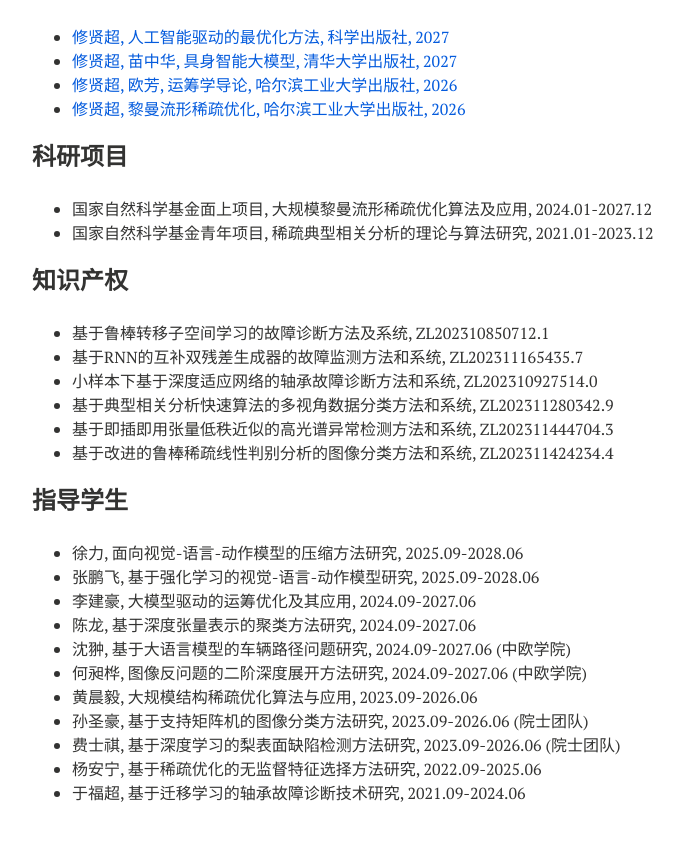
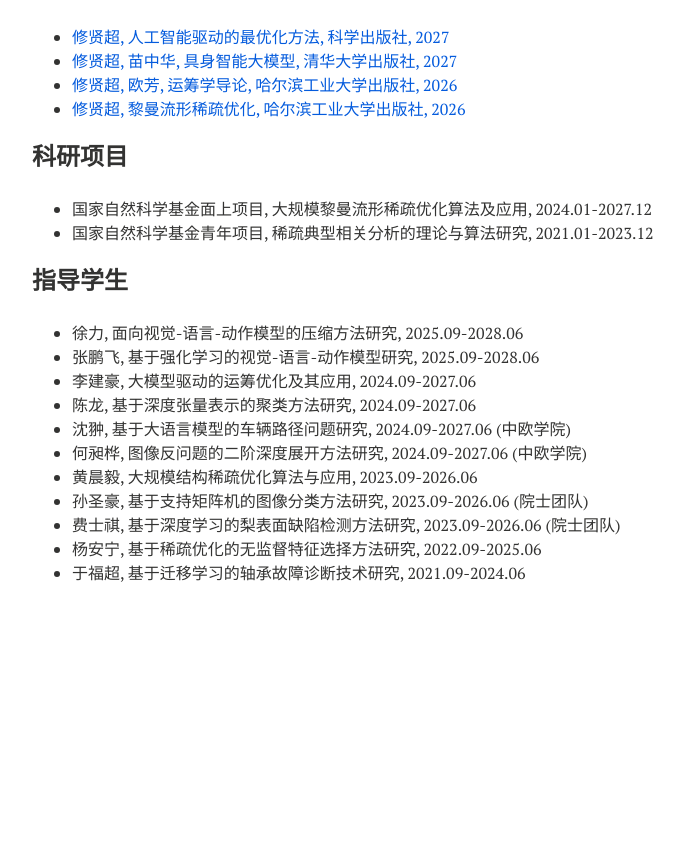
Before and after one commit to xianchaoxiu/xianchaoxiu.github.io, a Jekyll site: the page built from chinese/index.md, in a window 1280 px wide and 900 px high, scrolled down 794 px. Shown: the top 841 px of the window, without its empty margins (288-972 px from the left). Built offline with Jekyll 4.4.1, drawn with Linux system fonts in a browser that asks for light colours; nearby versions of some CDN libraries; after the commit the page ends 1474 px from its top, so only the background shows below that.

Commit message:
Update index.md

```diff
--- a/chinese/index.md
+++ b/chinese/index.md
@@ -45,14 +45,6 @@ share: false
 * 国家自然科学基金青年项目, 稀疏典型相关分析的理论与算法研究, 2021.01-2023.12  <br>
 
 
-### 知识产权
-* 基于鲁棒转移子空间学习的故障诊断方法及系统, ZL202310850712.1 <br>
-* 基于RNN的互补双残差生成器的故障监测方法和系统, ZL202311165435.7 <br>
-* 小样本下基于深度适应网络的轴承故障诊断方法和系统, ZL202310927514.0  <br>
-* 基于典型相关分析快速算法的多视角数据分类方法和系统, ZL202311280342.9 <br>
-* 基于即插即用张量低秩近似的高光谱异常检测方法和系统, ZL202311444704.3 <br>
-* 基于改进的鲁棒稀疏线性判别分析的图像分类方法和系统, ZL202311424234.4 <br>
-
 
 ### 指导学生
 * 徐力, 面向视觉-语言-动作模型的压缩方法研究, 2025.09-2028.06 <br>
```
